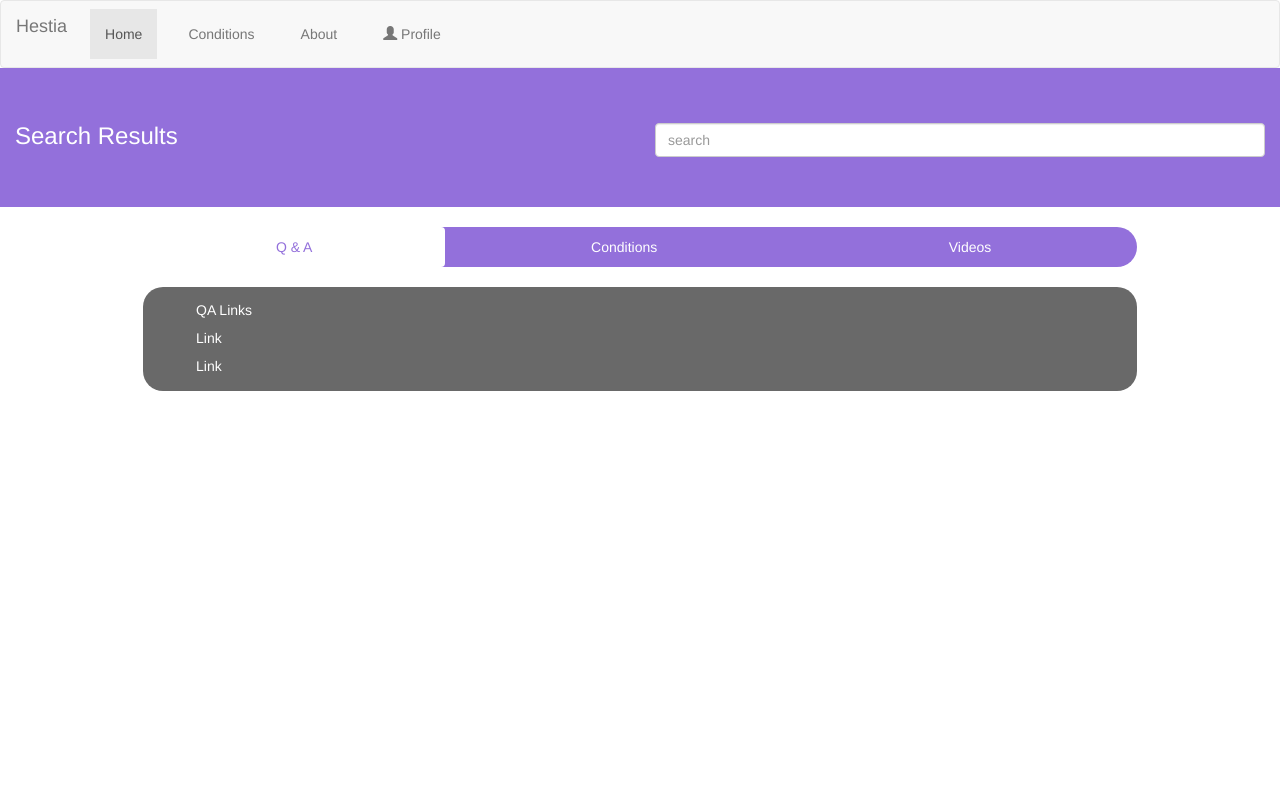
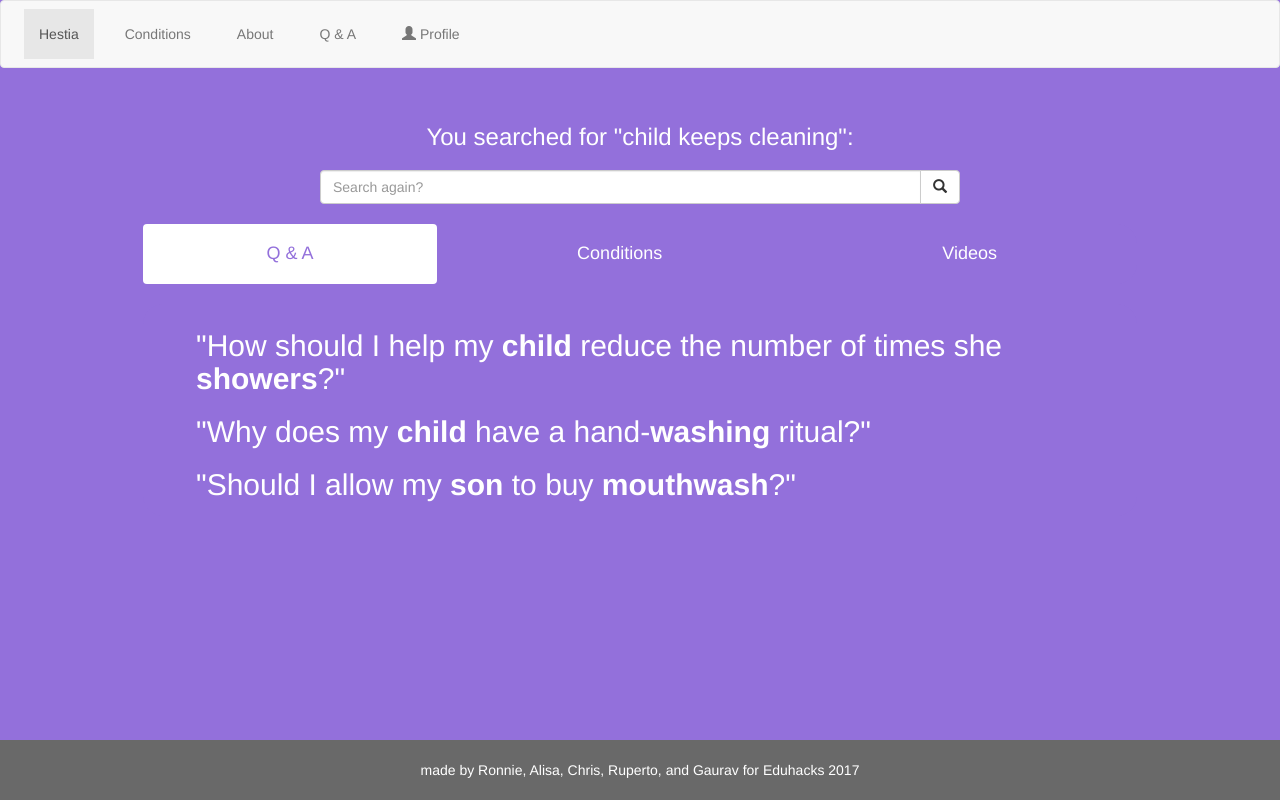
Before and after one commit to gauravnv/EduChange, a Django app: template Hestia/templates/Hestia/search.html in a window 1280 px wide. Run offline with Django 3.2, Linux system fonts and the light colour scheme; the template is opened without the code that fills it, so the values that code supplies are empty; some libraries are stand-ins or nearby versions.

Commit message:
Commit the front-end

```diff
--- a/Hestia/templates/Hestia/Conditions List.html
+++ b/Hestia/templates/Hestia/condition.html
@@ -17,8 +17,8 @@
               <a class="navbar-brand" href="#">Hestia</a>
             </div>
             <ul class="nav navbar-nav">
-              <li class="active"><a href="home.html">Home</a></li>
-              <li><a href="Conditions%20List.html">Conditions</a></li>
+              <li class=""><a href="home.html">Home</a></li>
+              <li><a href="active">Conditions</a></li>
               <li><a href="#">About</a></li>
               <li><a href="profile.html"><span class="glyphicon glyphicon-user"></span> Profile</a></li>
             </ul>
--- a/Hestia/templates/Hestia/search.html
+++ b/Hestia/templates/Hestia/search.html
@@ -1,5 +1,19 @@
 <!DOCTYPE html>
 <html lang="en">
+    <style>
+        #body{
+            padding: 10px;
+            padding-bottom: 60px;
+        }
+
+        #footer{
+            position: absolute;
+            bottom: 0;
+            width: 100%;
+            height: 60px;
+            background: dimgray;
+        }
+    </style>
 
     <head>
         <title>Search</title>
@@ -11,23 +25,23 @@
         <script src="https://maxcdn.bootstrapcdn.com/bootstrap/3.3.7/js/bootstrap.min.js"></script>
     </head>
 
-    <body>
+    <body class="bg1">
         <nav class="navbar navbar-default">
           <div class="container-fluid">
             <div class="navbar-header">
-              <a class="navbar-brand" href="#">Hestia</a>
+
             </div>
             <ul class="nav navbar-nav">
-              <li class="active"><a href="home.html">Home</a></li>
-              <li><a href="Conditions%20List.html">Conditions</a></li>
+              <li class="active"><a href="home.html">Hestia</a></li>
+              <li><a href="#">Conditions</a></li>
               <li><a href="#">About</a></li>
-              <li><a href="profile.html"><span class="glyphicon glyphicon-user"></span> Profile</a></li>
+                <li><a href="#">Q &amp A</a></li>
+              <li><a href="#"><span class="glyphicon glyphicon-user"></span> Profile</a></li>
             </ul>
           </div>
         </nav>
 
-
-        <div class="bg1 auto-margin container-fluid search-bar">
+      <!--  <div class="bg1 auto-margin container-fluid search-bar">
             <div class="row">
                 <div class="col-sm-6 text-align">
                     <h3 class="auto-margin text-align">Search Results</h3>
@@ -52,7 +66,7 @@
                 </ul>
 
 
-            <div class="tab-content bg2 tab-container white-text top-buffer">
+            <div class="tab-content bg2 tab-container white-text top-buffer sr-box">
                 <div id="qa" class="tab-pane fade in active">
                     <ul style="list-style: none">
                                 <li><a href="#"></a>QA Links</li>
@@ -76,8 +90,60 @@
                 </div>
             </div>
         </div>
+        -->
+        <h3 class="text-center top-buffer-big">You searched for "child keeps cleaning":</h3>
+
+         <div class="center-block top-buffer">
+                   <form>
+                      <div class="input-group">
+                        <input type="text" class="form-control" placeholder="Search again?">
+                        <div class="input-group-btn">
+                          <button class="btn btn-default" type="submit">
+                            <i class="glyphicon glyphicon-search"></i>
+                          </button>
+                        </div>
+                      </div>
+                    </form>
+                </div>
+
+                <div class="eighty-width auto-margin container-fluid top-buffer">
 
 
+                <ul class="nav nav-pills nav-justified bottom-buffer rounded-edges">
+                    <li class="active"><a data-toggle="tab" href="#qa"><h4>Q &amp A</h4></a></li>
+                    <li><a data-toggle="tab" href="#conditions"><h4>Conditions</h4></a></li>
+                    <li><a data-toggle="tab" href="#videos"><h4>Videos</h4></a></li>
+                </ul>
+
+
+            <div class="tab-content bg1 tab-container white-text top-buffer sr-box">
+                <div id="qa" class="tab-pane fade in active">
+                    <ul style="list-style: none">
+                        <li><a href="answer.html"></a><h2>"How should I help my <b>child</b> reduce the number of times she <b>showers</b>?"</h2></li>
+                        <li><a href="#"></a><h2>"Why does my <b>child</b> have a hand-<b>washing</b> ritual?"</h2></li>
+                        <li><a href="#"></a><h2>"Should I allow my <b>son</b> to buy <b>mouthwash</b>?"</h2></li>
+                    </ul>
+                </div>
+                <div id="conditions" class="tab-pane fade">
+                    <ul style="list-style: none">
+                        <li><a href="ocd.html"></a><h2>Obsessive Compulsive Disorder</h2></li>
+                        <li><a href="#"></a><h2>Oppositional Defiant Disorder</h2></li>
+                        <li><a href="#"></a><h2>Attention Deficit/Hyperactivity Disorder</h2></li>
+                    </ul>
+                </div>
+                <div id="videos" class="tab-pane fade">
+                    <ul style="list-style: none">
+                        <li><a href="#"></a><h2>Video Links</h2></li>
+                        <li><a href="#"></a><h2>Link</h2></li>
+                        <li><a href="#"></a><h2>Link</h2></li>
+                    </ul>
+                </div>
+            </div>
+        </div>
+
+        <div id="footer">
+            <p class="text-center top-buffer">made by Ronnie, Alisa, Chris, Ruperto, and Gaurav for Eduhacks 2017</p>
+        </div>
     </body>
 
 </html>
--- a/Hestia/urls.py
+++ b/Hestia/urls.py
@@ -1,14 +1,17 @@
 from django.conf.urls import url
 
 from . import views
+from django.conf.urls.static import static
+from django.conf import settings
 
-app_name = 'vjk'
+#app_name = 'Hestia'
 urlpatterns = [
     #/Hestia/
     url(r'^$', views.index, name='index'),
 
     # /Hestia/2
     url(r'^(?P<User_id>[0-9]+)/$', views.detail, name='detail'),
+    url(r'^condition/$', views.condition, name='condition'),
 
 
-]
+]+ static(settings.STATIC_URL, document_root=settings.STATIC_ROOT)
--- a/Hestia/views.py
+++ b/Hestia/views.py
@@ -6,9 +6,9 @@ from .models import User
 
 def index(request):
     allUsers = User.objects.all()
-    return render(request, 'Hestia/index.html', {'allUsers': allUsers})
+    return render(request, 'Hestia/home.html', {'allUsers': allUsers})
 
-def conditions(request):
+def condition(request):
     return render(request, 'Hestia/condition.html')
 
 def detail(request, User_id):
--- a/mysite/urls.py
+++ b/mysite/urls.py
@@ -19,7 +19,7 @@ from django.conf import settings
 from django.conf.urls.static import static
 
 urlpatterns = [
-    url(r'^', include('Hestia.urls')),
+    url(r'^', include('Hestia.urls', namespace="Hestia")),
 	url(r'^', include('django.contrib.auth.urls')),
     url(r'^admin/', admin.site.urls),
 ]
```
Also changed, not shown: Hestia/templates/Hestia/home.html (+19 -9 lines), mysite/settings.py (+6 -1 lines).
